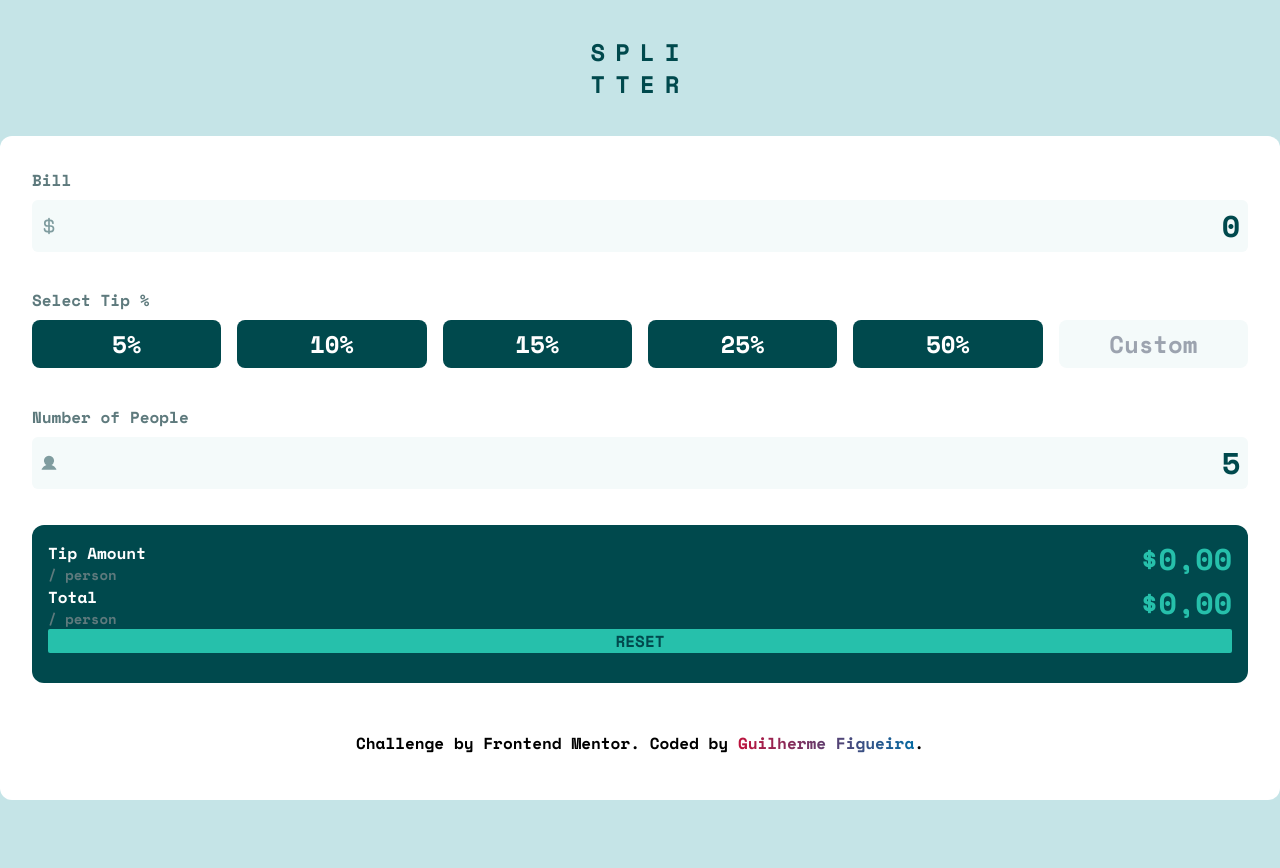
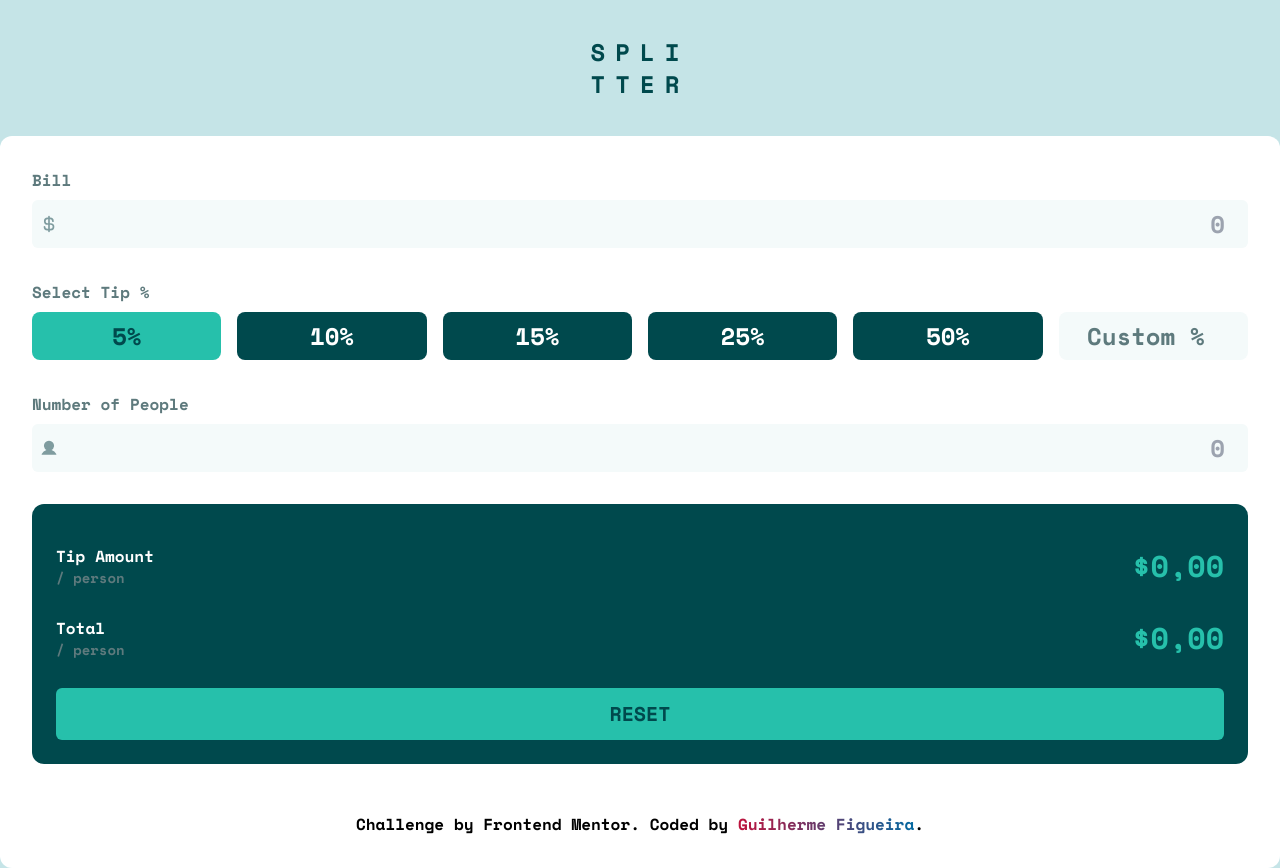
Before and after one commit to GuilhermeFigueira/tip-calculator, a React (Vite) app: page / in a window 1280 px wide. Before the commit the page ends 800 px from the top, so only its background shows below. Built offline with nearby package versions, Linux system fonts and the light colour scheme.

Commit message:
toggle button group

```diff
--- a/package.json
+++ b/package.json
@@ -9,6 +9,7 @@
     "preview": "vite preview"
   },
   "dependencies": {
+    "@radix-ui/react-toggle-group": "^1.0.2",
     "phosphor-react": "^1.4.1",
     "react": "^18.2.0",
     "react-dom": "^18.2.0"
--- a/src/App.tsx
+++ b/src/App.tsx
@@ -1,7 +1,11 @@
 import { CurrencyDollar, User } from "phosphor-react";
-import Percentage from "./components/Percentage";
+import * as ToggleGroup from "@radix-ui/react-toggle-group";
+import { useState } from "react";
 
 function App() {
+	const [percentage, setPercentage] = useState("5");
+	console.log(percentage);
+
 	return (
 		<div className="grid grid-rows-[17%_1fr] h-screen">
 			<h1 className="text-center m-auto text-2xl text-cyan-very_dark spacing tracking-[10px]">
@@ -19,21 +23,67 @@ function App() {
 								className="text-cyan-gray"
 								weight="bold"
 							/>
-							<span>0</span>
+							<input
+								type="number"
+								className="flex-1 text-right focus-within:outline-none bg-transparent text-2xl "
+								placeholder="0"
+							/>
 						</div>
 					</div>
 					<div>
 						<h2>Select Tip %</h2>
-						<div className="grid grid-cols-[repeat(auto-fit,_minmax(8rem,_1fr))] gap-4 mt-2 transition-all">
-							<Percentage value="5%">5%</Percentage>
-							<Percentage value="10%">10%</Percentage>
-							<Percentage value="15%">15%</Percentage>
-							<Percentage value="25%">25%</Percentage>
-							<Percentage value="50%">50%</Percentage>
-							<Percentage value="" custom={true}>
-								Custom
-							</Percentage>
-						</div>
+						<ToggleGroup.Root
+							value={percentage}
+							className="ToggleGroup"
+							type="single"
+							onValueChange={(percentage) => {
+								if (percentage) setPercentage(percentage);
+							}}
+						>
+							<ToggleGroup.Item
+								className="ToggleGroupItem"
+								value="5"
+							>
+								5%
+							</ToggleGroup.Item>
+							<ToggleGroup.Item
+								className="ToggleGroupItem"
+								value="10"
+							>
+								10%
+							</ToggleGroup.Item>
+							<ToggleGroup.Item
+								className="ToggleGroupItem"
+								value="15"
+							>
+								15%
+							</ToggleGroup.Item>
+							<ToggleGroup.Item
+								className="ToggleGroupItem"
+								value="25"
+							>
+								25%
+							</ToggleGroup.Item>
+							<ToggleGroup.Item
+								className="ToggleGroupItem"
+								value="50"
+							>
+								50%
+							</ToggleGroup.Item>
+							<ToggleGroup.Item
+								className="ToggleGroupItem"
+								value={percentage}
+							>
+								<input
+									type="number"
+									placeholder="Custom %"
+									className="w-full placeholder:text-center placeholder:text-cyan-dark"
+									onChange={(event) => {
+										setPercentage(event.target.value);
+									}}
+								/>
+							</ToggleGroup.Item>
+						</ToggleGroup.Root>
 					</div>
 					<div>
 						<h2>Number of People</h2>
@@ -43,11 +93,15 @@ function App() {
 								className="text-cyan-gray"
 								weight="fill"
 							/>
-							<span>5</span>
+							<input
+								type="number"
+								className="flex-1 text-right focus-within:outline-none bg-transparent text-2xl "
+								placeholder="0"
+							/>
 						</div>
 					</div>
 				</div>
-				<div className="bg-cyan-very_dark p-4 rounded-xl">
+				<div className="bg-cyan-very_dark p-6 pt-10  rounded-xl flex flex-col gap-7">
 					<div className="money">
 						<div className="title">
 							<h3>Tip Amount</h3>
@@ -62,7 +116,7 @@ function App() {
 						</div>
 						<span>$0,00</span>
 					</div>
-					<button className="bg-cyan-strong text-cyan-very_dark w-full rounded-sm">
+					<button className="bg-cyan-strong text-cyan-very_dark w-full rounded-md p-3 text-xl hover:bg-[#9fe8df]">
 						RESET
 					</button>
 				</div>
--- a/src/components/Percentage.tsx
+++ b/src/components/Percentage.tsx
@@ -1,39 +1,3 @@
-import { ReactNode } from "react";
-
-interface PercentageProps {
-	children: ReactNode;
-	value: string;
-	custom?: boolean;
-	isSelected?: boolean;
-}
-
-export default function Percentage({
-	children,
-	value,
-	custom,
-	isSelected,
-}: PercentageProps) {
-	return (
-		<div
-			className={`text-2xl text-center rounded-lg p-2 items-center transition-all hover:cursor-pointer
-            ${(() => {
-				if (custom) return "bg-cyan-very_light text-cyan-dark";
-				if (isSelected) return "bg-cyan-strong text-cyan-very_dark";
-				else
-					return "bg-cyan-very_dark text-white hover:bg-[#9fe8df] hover:text-cyan-very_dark";
-			})()}
-            focus-within:ring-2 focus-within:ring-cyan-strong
-            `}
-		>
-			{custom ? (
-				<input
-					type="text"
-					placeholder="Custom"
-					className="w-full bg-transparent focus:outline-none text-cyan-very_dark placeholder:text-center text-right"
-				/>
-			) : (
-				children
-			)}
-		</div>
-	);
-}
+"bg-cyan-very_light text-cyan-dark focus-within:ring-2 focus-within:ring-cyan-strong ";
+"bg-cyan-strong text-cyan-very_dark";
+"bg-cyan-very_dark text-white hover:bg-[#9fe8df] hover:text-cyan-very_dark";
--- a/src/styles/main.css
+++ b/src/styles/main.css
@@ -12,8 +12,11 @@ body {
 main {
 	@apply bg-white rounded-xl px-8 py-8 flex flex-col gap-8;
 }
+input {
+	@apply bg-transparent focus:outline-none text-cyan-very_dark text-right;
+}
 .number_field {
-	@apply bg-cyan-very_light flex justify-between p-2 text-center items-center rounded-md mt-2;
+	@apply bg-cyan-very_light flex justify-between p-2 text-center items-center rounded-md mt-2 focus-within:ring-2 focus-within:ring-cyan-strong;
 }
 .number_field span {
 	@apply text-3xl text-cyan-very_dark;
@@ -22,7 +25,7 @@ h2 {
 	@apply text-cyan-dark;
 }
 .money {
-	@apply flex flex-row justify-between;
+	@apply flex flex-row justify-between items-center;
 }
 .title {
 	@apply flex flex-col text-white;
@@ -35,3 +38,22 @@ h4 {
 .money span {
 	@apply text-cyan-strong text-3xl;
 }
+.ToggleGroup {
+	@apply grid grid-cols-[repeat(auto-fit,_minmax(8rem,_1fr))] gap-4 mt-2 transition-all;
+}
+
+.ToggleGroupItem {
+	@apply text-2xl text-center rounded-lg p-2 transition-all  bg-cyan-very_dark text-white hover:bg-[#9fe8df] hover:text-cyan-very_dark hover:cursor-pointer;
+}
+
+.ToggleGroupItem:last-child {
+	@apply bg-cyan-very_light text-cyan-dark focus-within:ring-2 focus-within:ring-cyan-strong;
+}
+
+.ToggleGroupItem:last-child[data-state="on"] {
+	@apply bg-cyan-very_light text-cyan-dark focus-within:ring-2 focus-within:ring-cyan-strong;
+}
+
+.ToggleGroupItem[data-state="on"] {
+	@apply bg-cyan-strong text-cyan-very_dark;
+}
```
Also changed, not shown: 1 other file (tests, documents, lock files or other folders).
